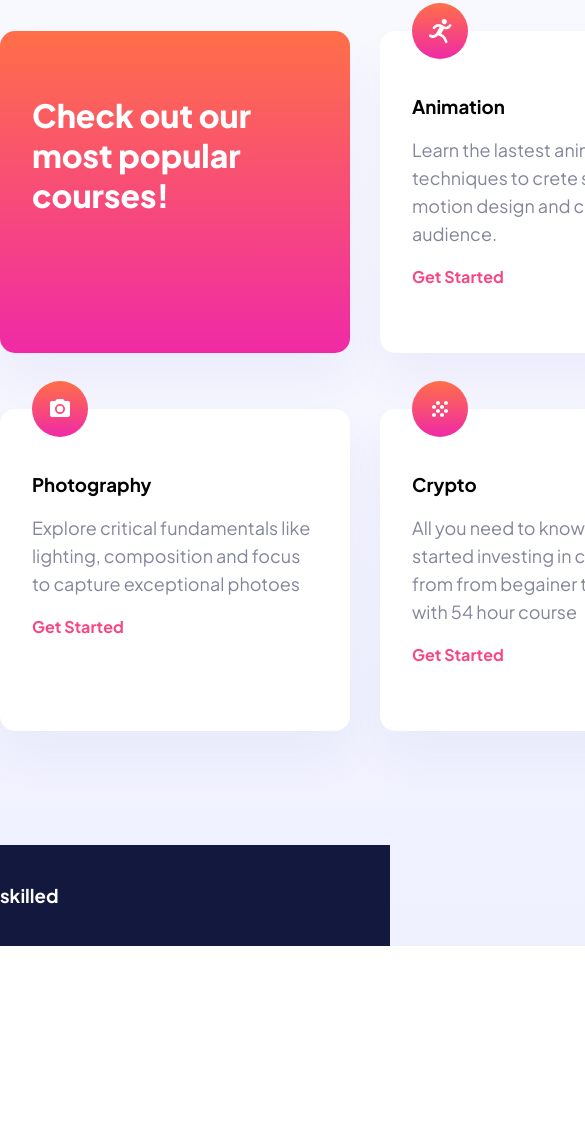
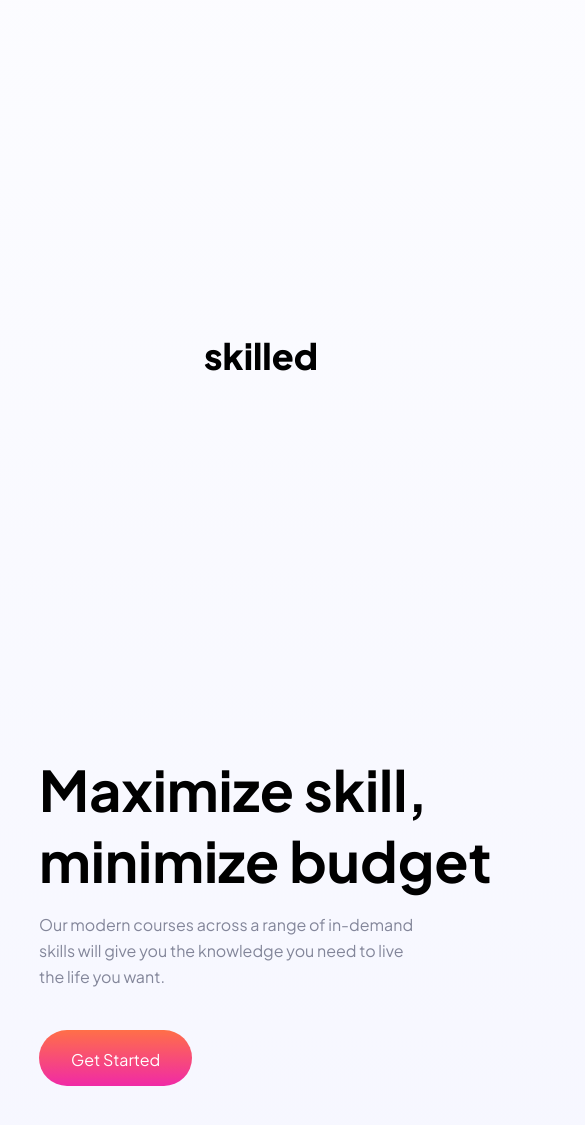
Before and after one commit to sweetieARKO/landing-page, a plain HTML site: page index.html in a window 390 px wide. Shown: the part 803-1928 px from the top of the page, 585 px wide, since content can reach past the window. Before the commit the page ends 1749 px from the top, so only its background shows below. Drawn offline with Linux system fonts and the light colour scheme.

Commit message:
worked on the tablet view

```diff
--- a/css/index.css
+++ b/css/index.css
@@ -13,6 +13,9 @@ img {
 h1,h3{
     margin: 0;
 }
+
+
+
 .container {
     width: 1110px;
     margin: 40px auto;
@@ -40,14 +43,14 @@ nav a {
 .middle {
     margin-bottom: 225px;
     display: flex;
-    position: relative;
+    position: relaive;
 }
 
 .image {
     width: 991px;
     position: absolute;
-    top: -415px;
-    right: -470px;
+    top: -100px;
+    right: -310px;
 }
 
 .txt h1{
@@ -69,20 +72,25 @@ nav a {
     text-decoration: none;
     border-radius: 28px;
 }
-
+.txt a:hover{
+    background:linear-gradient(180deg, #FF6F48 0%, #F02AA6 100%);
+    opacity: 0.5;
+}
 .items {
     margin-bottom: 50px;
 }
 
-.items .top, .items .down {
+.items {
     display: grid;
     grid-template-columns: repeat(3, 1fr);
     gap: 30px;
 }
 
-.items .top {
+/* .items .top {
     margin-bottom: 56px;
-}
+} */
+
+
 
 .items .box {
     position: relative;
@@ -177,6 +185,105 @@ font-weight: bold;
     text-decoration: none;
     color: white;
 }
+.footer a:hover{
+background:  linear-gradient(180deg, #4851FF -54.32%, #F02AA6 100%);
+opacity: 0.7;
+}
 .footer h3 {
     color: white;
 }
+@media only screen and (max-width:768px) and (min-width:376px){
+ .container{
+    width: 167px;
+    height: 48px;
+    margin-left: 39px;
+    margin-top: 1107px;
+    height: 24px;
+ }
+
+
+
+nav{
+    display: flex;
+    justify-content: space-between;
+    margin-bottom: 380px;
+    width: 689px;
+}
+
+
+
+ nav h1{
+    font: Plus Jakarta Sans;
+    font-weight: 800;
+    font-size: 36px;
+    line-height: 45.36px;
+    margin-left: 165px;
+    margin-top: 29px;
+     height: 30px;
+ }
+ nav a{
+    background: #13183F;
+    border-radius: 28px;
+    margin-left: 1500px;
+ }
+ .txt p{
+    font-family: Plus Jakarta Sans;
+    font-weight: 500;
+    font-size: 16px;
+    line-height: 26px;
+    height: 76px;
+    width: 398px;
+    padding-bottom: 2px;
+ }
+ .txt h1{
+    width: 560px;
+ }
+ .top .box{
+    width: 339px;
+    height: 283px;
+ }
+ .items{
+    height: 998px;
+    width: 768px;
+    display: grid;
+    grid-template-columns: repeat(1, 400px 200px);
+    gap: 10px;
+    margin-bottom: 40px;
+}
+ .items  .box {
+    margin-bottom: 30px;
+}
+
+
+.items  .box{
+margin-bottom: 50px;
+padding-bottom: 30px;
+}
+.box a{
+    margin-bottom: 30px;
+}
+.two a{
+    margin-bottom: 30px;
+}
+
+.items .box p {
+    font-style: normal;
+    font-weight: 300;
+    font-size: 18px;
+    line-height: 28px;
+    color: #83869A;
+}
+.footer{
+    width: 1208px;
+    height: 120px;
+    background-color: #13183F;
+    margin-top: 2140px;
+    left: 0px;
+    padding-top: 36px;
+}
+}
+
+@media only screen and (max-width:375px){
+    {
+
+}}
--- a/index.html
+++ b/index.html
@@ -1,4 +1,4 @@
-<!DOCTYPE html>
+ <!DOCTYPE html>
 <html lang="en">
 <head>
   <meta charset="UTF-8"/>
@@ -12,7 +12,7 @@
     <div class="container">
       <nav>
         <h1>skilled</h1>
-        <a href="#">Get Started</a>
+         <a href="#">Get Started</a>
       </nav>
       <div class="middle">
         <div class="txt">
@@ -33,10 +33,9 @@
         </div>
       </div>
       <div class="items">
-        <div class="top">
           <div class="box box1">
             <h1>Check out our most popular courses!</h1>
-          </div>
+           </div>
           <div class="box">
             <div class="icon">
               <img src="img/icon-animation.svg" alt="">
@@ -49,12 +48,12 @@
             <div class="icon">
               <img src="img/icon-design.svg" alt="">
             </div>
+            <div class="two">
             <h3>Design</h3>
             <p>Create beutiful, usable interface to help shape the future of how the web looks</p>
             <a href="#">Get Started</a>
           </div>
         </div>
-        <div class="down">
           <div class="box">
             <div class="icon">
               <img src="img/icon-photography.svg" alt="">
@@ -63,7 +62,7 @@
           <p>Explore critical fundamentals like lighting, composition and focus to capture exceptional photoes</p>
           <a href="#">Get Started</a>
         </div>
-          <div class="box">
+                  <div class="box">
 
             <div class="icon">
               <img src="img/icon-crypto.svg" alt="">
```
Lines whose indentation alone changed are shown as unchanged.
